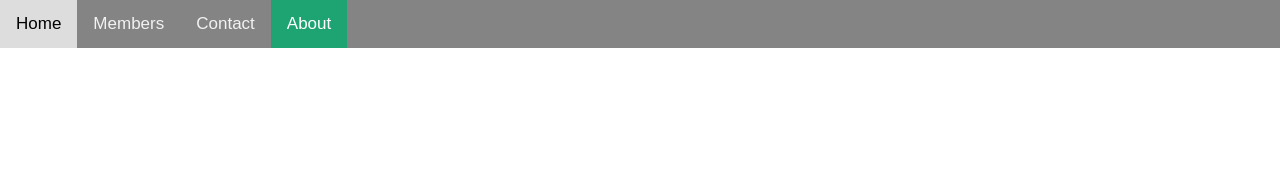
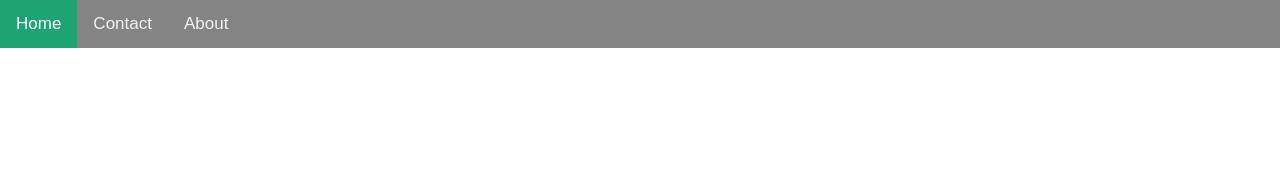
Before and after one commit to Cybertine/Cybertine.github.io, a plain HTML site: page index.html in a window 1280 px wide. Drawn offline with Linux system fonts and the light colour scheme.

Commit message:
Update index.html

```diff
--- a/index.html
+++ b/index.html
@@ -10,10 +10,9 @@
 </head>
 <body>
 <div class="topnav" id="myTopnav">
-    <a href="./index.html">Home</a>
-    <a href="./members.html">Members</a>
+    <a href="#" class="active">Home</a>
     <a href="./contact.html">Contact</a>
-    <a href="#" class="active">About</a>
+    <a href=".about.html">About</a>
     <a href="javascript:void(0);" class="icon" onclick="myFunction()">
     <i class="fa fa-bars"></i>
     </a>
```
